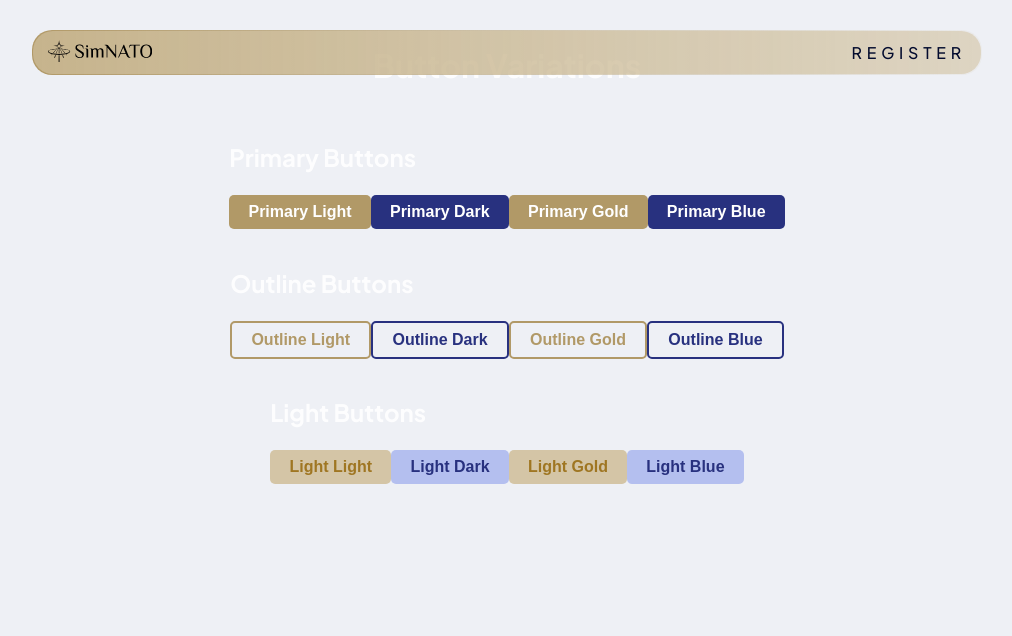
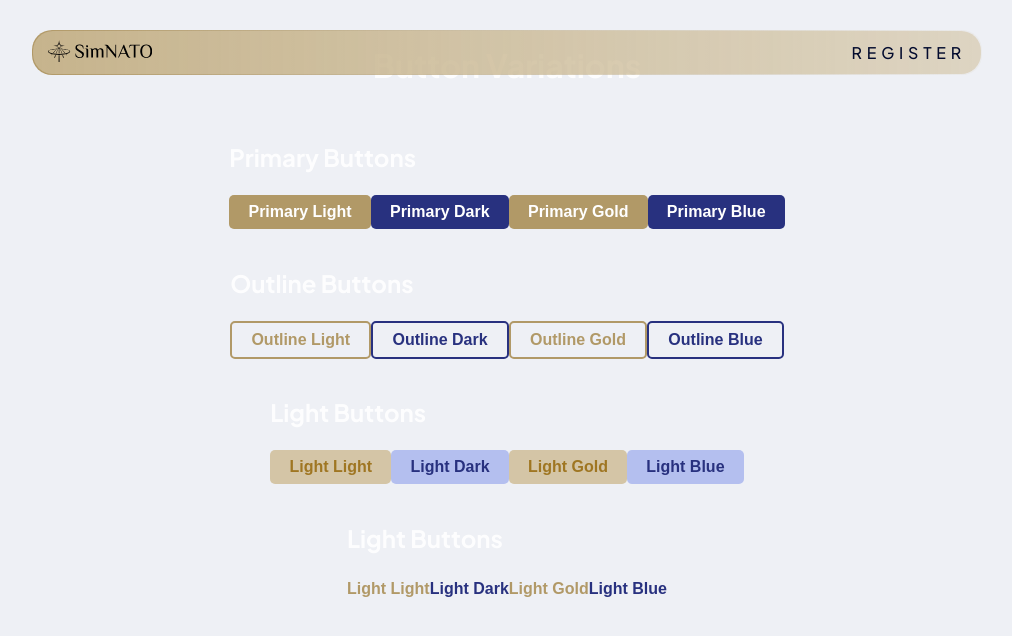
Before and after one commit to oklex/simnato-site, a Next.js app: page /branding in a window 1280 px wide. Shown: the top 636 px of the page, without its empty margins (133-1145 px from the left). Built offline with nearby package versions, Linux system fonts and the light colour scheme.

Commit message:
added text variant

```diff
--- a/src/pages/branding.tsx
+++ b/src/pages/branding.tsx
@@ -8,7 +8,7 @@ const BrandingPage = () => {
 			<h1>Button Variations</h1>
 			<Section>
 				<h2>Primary Buttons</h2>
-				<Button mode="light" variant="primary">
+				<Button mode="light" variant="primary" >
 					Primary Light
 				</Button>
 				<Button mode="dark" variant="primary">
@@ -53,6 +53,21 @@ const BrandingPage = () => {
 					Light Blue
 				</Button>
 			</Section>
+			<Section>
+				<h2>Light Buttons</h2>
+				<Button mode="light" variant="text" >
+					Light Light
+				</Button>
+				<Button mode="dark" variant="text" >
+					Light Dark
+				</Button>
+				<Button mode="gold" variant="text" >
+					Light Gold
+				</Button>
+				<Button mode="blue" variant="text" >
+					Light Blue
+				</Button>
+			</Section>
 		</PageWrapper>
 	);
 };
--- a/src/ui-library/Button.tsx
+++ b/src/ui-library/Button.tsx
@@ -4,9 +4,9 @@ import styled, { css } from 'styled-components';
 import { MODES, PALETTE } from '../theme';
 
 type ButtonProps = {
-	children: React.ReactNode;
+	children?: React.ReactNode;
 	mode: MODES;
-	variant: 'primary' | 'outline' | 'light';
+	variant?: 'primary' | 'outline' | 'light' | 'text';
 	href?: string;
 	onClick?: (e: any) => void;
 };
@@ -22,7 +22,7 @@ export const Button: React.FC<ButtonProps> = ({
 		return (
 			<Link href={href} passHref>
 				<StyledButton mode={mode} variant={variant} as="a">
-					{children}
+					{children ?? ''}
 				</StyledButton>
 			</Link>
 		);
@@ -30,14 +30,14 @@ export const Button: React.FC<ButtonProps> = ({
 
 	return (
 		<StyledButton mode={mode} variant={variant} onClick={onClick}>
-			{children}
+			{children && children}
 		</StyledButton>
 	);
 };
 
 const StyledButton = styled.button<{
 	mode: MODES;
-	variant: 'primary' | 'outline' | 'light';
+	variant: 'primary' | 'outline' | 'light' | 'text';
 }>`
 	padding: 0.5rem 1.2rem;
 	border-radius: 5px;
@@ -98,6 +98,22 @@ const StyledButton = styled.button<{
 						color: ${PALETTE.mono.near_white};
 					}
 				`;
+			case 'text':
+				return css`
+					background-color: transparent;
+					color: ${props.mode === 'light' || props.mode === 'gold'
+						? PALETTE.gold.main
+						: PALETTE.blue.main};
+					border: none;
+					padding: 0; /* No padding for text buttons */
+
+					&:hover {
+						color: ${props.mode === 'light' || props.mode === 'gold'
+							? PALETTE.gold.dark
+							: PALETTE.blue.dark};
+						text-decoration: underline; /* Text button hover effect */
+					}
+				`;
 		}
 	}}
 `;
```
